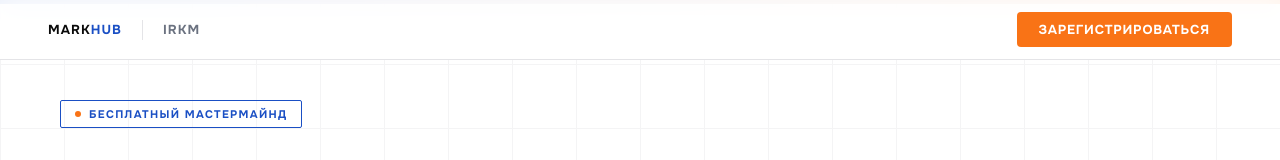
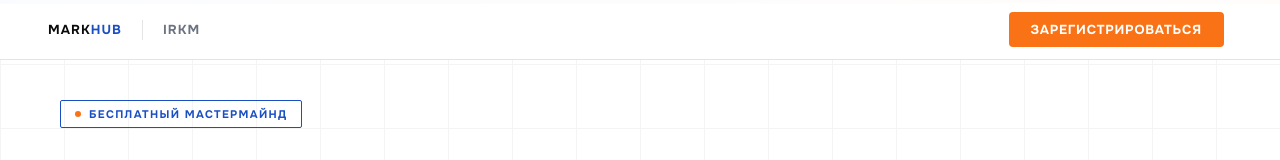
Before and after one commit to shkalenkova/WebinarMH, a plain HTML site: page index.html in a window 1280 px wide. Shown: the top 160 px of the page. Drawn offline with Linux system fonts and the light colour scheme.

Commit message:
Add files via upload

```diff
--- a/index.html
+++ b/index.html
@@ -36,8 +36,8 @@
     header {
       position: fixed;
       top: 0; left: 0; right: 0;
-      z-index: 100;
-      background: rgba(255,255,255,0.92);
+      z-index: 1000;
+      background: rgba(255,255,255,0.97);
       backdrop-filter: blur(12px);
       border-bottom: 1px solid var(--border);
       padding: 0 48px;
@@ -79,6 +79,7 @@
       border-radius: 4px;
       text-decoration: none;
       transition: background 0.2s;
+      margin-right: 8px;
     }
     .header-cta:hover { background: var(--orange-dark); }
 
```
